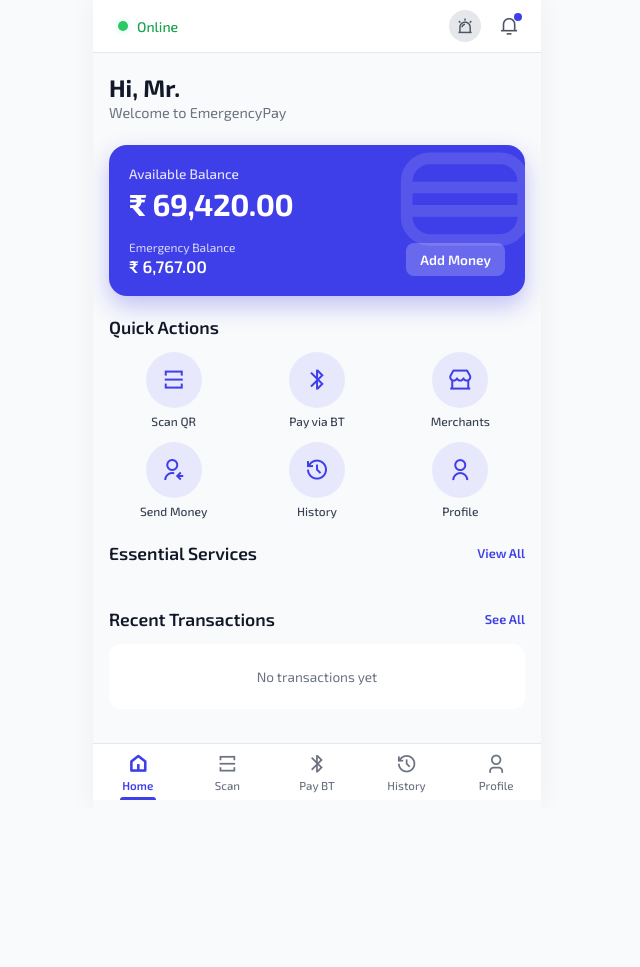
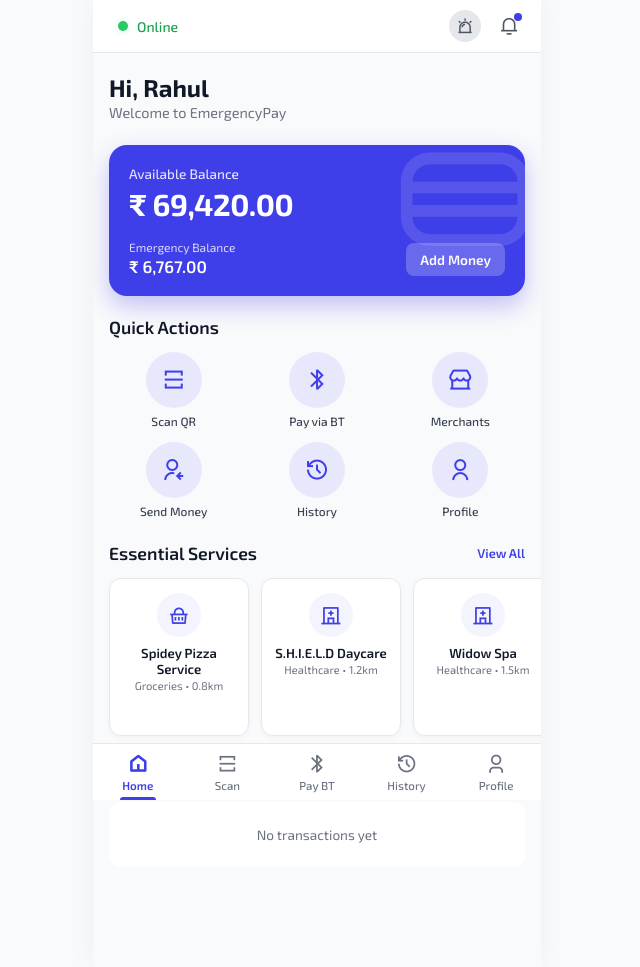
Before and after one commit to rabel798/lab-project, a Flask app: page /insert in a window 1280 px wide. Shown: the whole page, without its empty margins (323-963 px from the left). Before the commit the page ends 800 px from the top, so only its background shows below. Run offline with Flask 3, Linux system fonts and the light colour scheme; data comes from the database, SQL or seed files in the repository; data that the repository does not hold is empty.

Commit message:
new changes

```diff
--- a/app.py
+++ b/app.py
@@ -71,7 +71,11 @@
         cursor.execute("""
             INSERT INTO users (name, phone, balance, emergency_balance)
             VALUES (?, ?, ?, ?)
-        """, ("Mr. Sukhpal", "9876543210", 69420.0, 6767.0))
+        """, ("Rahul", "9876543210", 69420.0, 6767.0))
+        cursor.execute("""
+            INSERT INTO users (name, phone, balance, emergency_balance)
+            VALUES (?, ?, ?, ?)
+        """, ("Mr. Sukhpal", "9811122233", 12500.0, 2500.0))
         cursor.execute("""
             INSERT INTO users (name, phone, balance, emergency_balance)
             VALUES (?, ?, ?, ?)
--- a/templates/emergencypay.html
+++ b/templates/emergencypay.html
@@ -212,7 +212,7 @@
     <div class="main-scroll">
       <!-- Welcome Greeting -->
       <section class="welcome-section">
-        <h1 class="welcome-title" id="userName">Hi, Mr. Sukhpal</h1>
+        <h1 class="welcome-title" id="userName">Hi, Rahul</h1>
         <p class="welcome-sub">Welcome to EmergencyPay</p>
       </section>
 
@@ -252,7 +252,31 @@
         <a href="/merchants" style="font-size:0.8rem;color:var(--primary);text-decoration:none;font-weight:600;">View All</a>
       </div>
       <section class="services-scroll" id="servicesScroll">
-        <!-- Populated dynamically from /api/merchants -->
+        <a href="/pay?payee=S.H.I.E.L.D%20Daycare&channel=Bluetooth" class="service-card">
+          <div class="service-icon-wrap"><i class="ri-hospital-line"></i></div>
+          <span class="service-name">S.H.I.E.L.D Daycare</span>
+          <span class="service-category">Healthcare • 1.2km</span>
+        </a>
+        <a href="/pay?payee=Spidey%20Pizza%20Service&channel=Bluetooth" class="service-card">
+          <div class="service-icon-wrap"><i class="ri-shopping-basket-line"></i></div>
+          <span class="service-name">Spidey Pizza Service</span>
+          <span class="service-category">Groceries • 0.8km</span>
+        </a>
+        <a href="/pay?payee=Widow%20Spa&channel=Bluetooth" class="service-card">
+          <div class="service-icon-wrap"><i class="ri-hospital-line"></i></div>
+          <span class="service-name">Widow Spa</span>
+          <span class="service-category">Healthcare • 1.5km</span>
+        </a>
+        <a href="/pay?payee=Panther%20Jewellers&channel=Bluetooth" class="service-card">
+          <div class="service-icon-wrap"><i class="ri-store-2-line"></i></div>
+          <span class="service-name">Panther Jewellers</span>
+          <span class="service-category">Retail • 2.4km</span>
+        </a>
+        <a href="/pay?payee=Electrician(God%20of%20Hammers)%20Services&channel=Bluetooth" class="service-card">
+          <div class="service-icon-wrap"><i class="ri-flashlight-line"></i></div>
+          <span class="service-name">God of Hammers</span>
+          <span class="service-category">Emergency Services • 1.8km</span>
+        </a>
       </section>
 
       <!-- Recent Transactions -->
@@ -321,7 +345,7 @@
         const res = await fetch('/api/user');
         if (res.ok) {
           const u = await res.json();
-          document.getElementById('userName').textContent = `Hi, ${u.name.split(' ')[0]}`;
+          document.getElementById('userName').textContent = `Hi, ${u.name}`;
           document.getElementById('userBalance').textContent = `₹ ${Number(u.balance).toLocaleString('en-IN', { minimumFractionDigits: 2 })}`;
           document.getElementById('emergencyBalance').textContent = `₹ ${Number(u.emergency_balance).toLocaleString('en-IN', { minimumFractionDigits: 2 })}`;
           localStorage.setItem('ep_user', JSON.stringify(u));
@@ -526,19 +550,27 @@
       }
     }
 
+    function escapeHtml(s) {
+      if (!s) return '';
+      const d = document.createElement('div');
+      d.textContent = s;
+      return d.innerHTML;
+    }
+
     async function loadMerchants() {
       const scroll = document.getElementById('servicesScroll');
       try {
         const res = await fetch('/api/merchants');
         if (res.ok) {
           const merchants = await res.json();
+          if (merchants && merchants.length > 0) {
             scroll.innerHTML = merchants.map(m => {
               let icon = 'ri-store-line';
               const cat = (m.category || '').toLowerCase();
-            if (cat.includes('health')) icon = 'ri-hospital-line';
-            else if (cat.includes('groc')) icon = 'ri-shopping-basket-line';
-            else if (cat.includes('emer')) icon = 'ri-flashlight-line';
-            else if (cat.includes('ret')) icon = 'ri-store-2-line';
+              if (cat.includes('health') || cat.includes('care')) icon = 'ri-hospital-line';
+              else if (cat.includes('groc') || cat.includes('pizza') || cat.includes('food')) icon = 'ri-shopping-basket-line';
+              else if (cat.includes('emer') || cat.includes('elect')) icon = 'ri-flashlight-line';
+              else if (cat.includes('ret') || cat.includes('jewel')) icon = 'ri-store-2-line';
 
               return `
                 <a href="/pay?payee=${encodeURIComponent(m.name)}&channel=Bluetooth" class="service-card">
@@ -547,6 +579,7 @@
                   <span class="service-category">${escapeHtml(m.category)} • ${m.distance || '1.5'}km</span>
                 </a>`;
             }).join('');
+          }
         }
       } catch (e) {
         console.warn('Failed to load merchants dynamically', e);
--- a/templates/profile.html
+++ b/templates/profile.html
@@ -80,7 +80,7 @@
         <div class="avatar-wrap">
           <i class="ri-user-fill"></i>
         </div>
-        <h1 class="profile-name" id="userName">Mr. Sukhpal</h1>
+        <h1 class="profile-name" id="userName">Rahul</h1>
         <p class="profile-phone" id="userPhone">+91 9876543210</p>
       </section>
 
--- a/templates/receive.html
+++ b/templates/receive.html
@@ -106,7 +106,7 @@
         </div>
 
         <div class="vpa-box">
-          <span class="vpa-text" id="vpaVal">sukhpal@emergencypay</span>
+          <span class="vpa-text" id="vpaVal">rahul@emergencypay</span>
           <button class="btn-copy" onclick="copyVpa()" title="Copy VPA">
             <i class="ri-file-copy-line"></i>
           </button>
```
Lines whose indentation alone changed are shown as unchanged.
